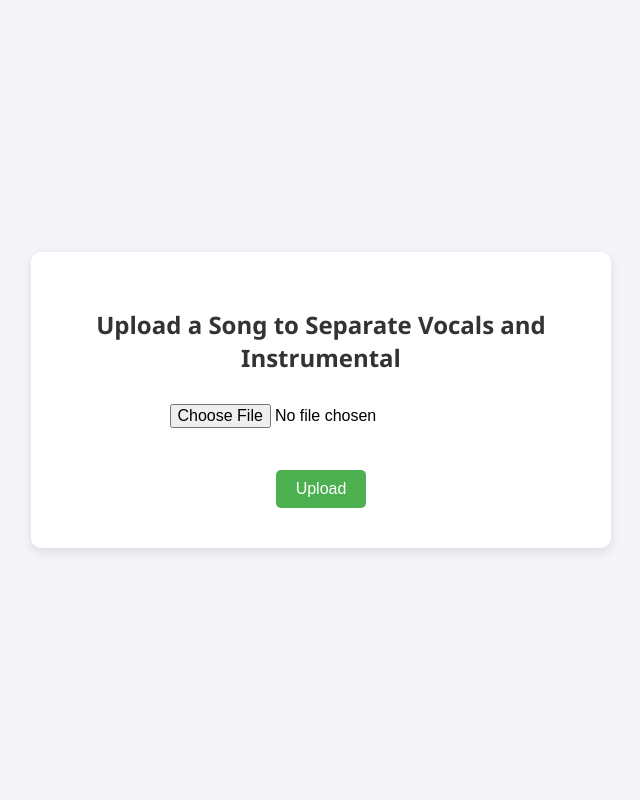
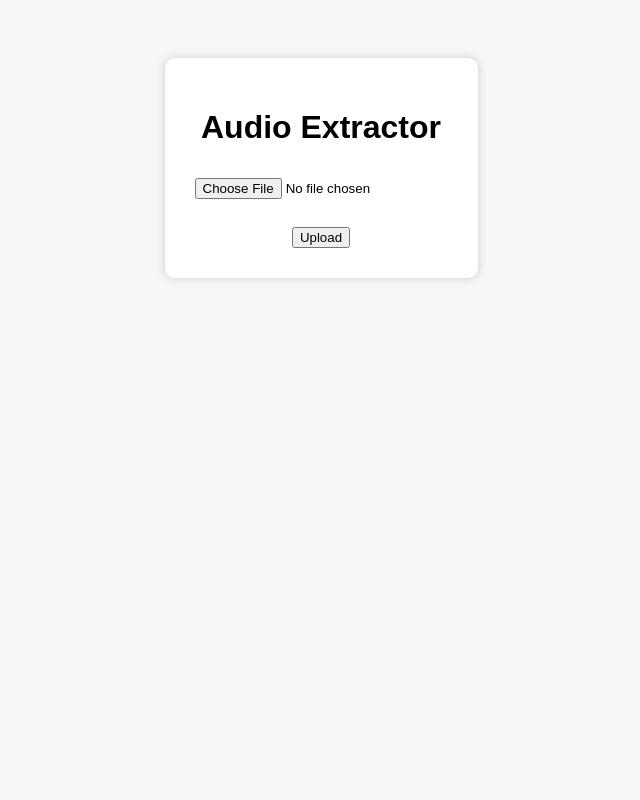
Before and after one commit to Rajesheeda/audio-separator, a Flask app: page / in a window 1280 px wide. Shown: the whole page, without its empty margins (319-959 px from the left). Run offline with Flask 2, Linux system fonts and the light colour scheme.

Commit message:
Update index.html

```diff
--- a/templates/index.html
+++ b/templates/index.html
@@ -3,57 +3,11 @@
 <head>
   <meta charset="UTF-8">
   <title>Audio Extractor</title>
-  <style>
-    body {
-      font-family: 'Segoe UI', Tahoma, Geneva, Verdana, sans-serif;
-      background: #f4f4f9;
-      display: flex;
-      justify-content: center;
-      align-items: center;
-      height: 100vh;
-      margin: 0;
-    }
-
-    .container {
-      background: #fff;
-      padding: 40px;
-      border-radius: 10px;
-      box-shadow: 0 4px 12px rgba(0, 0, 0, 0.1);
-      text-align: center;
-      width: 100%;
-      max-width: 500px;
-    }
-
-    h1 {
-      margin-bottom: 30px;
-      font-size: 24px;
-      color: #333;
-    }
-
-    input[type="file"] {
-      margin-bottom: 20px;
-      font-size: 16px;
-    }
-
-    input[type="submit"] {
-      background-color: #4CAF50;
-      color: white;
-      padding: 10px 20px;
-      border: none;
-      border-radius: 5px;
-      font-size: 16px;
-      cursor: pointer;
-      transition: background-color 0.3s ease;
-    }
-
-    input[type="submit"]:hover {
-      background-color: #45a049;
-    }
-  </style>
+  <link rel="stylesheet" href="{{ url_for('static', filename='style.css') }}">
 </head>
 <body>
   <div class="container">
-    <h1>Upload a Song to Separate Vocals and Instrumental</h1>
+    <h1>Audio Extractor</h1>
     <form action="/process" method="post" enctype="multipart/form-data">
       <input type="file" name="file" accept="audio/*" required><br><br>
       <input type="submit" value="Upload">
```
